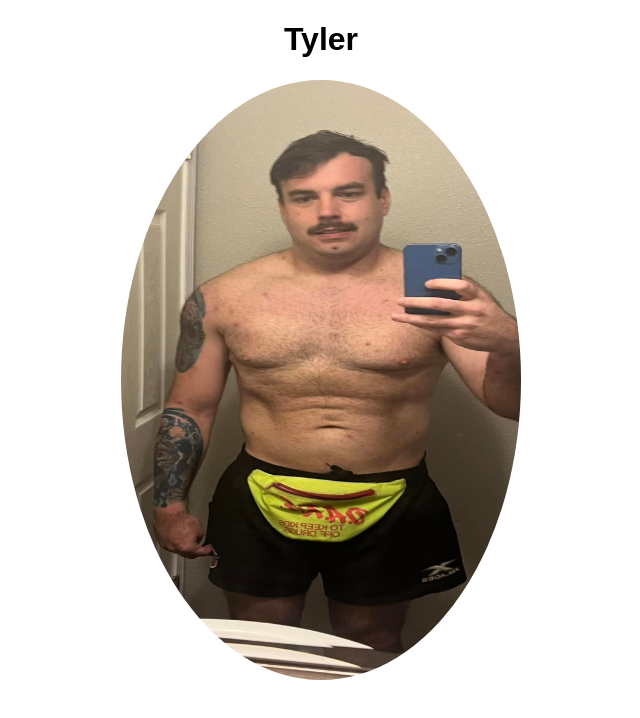
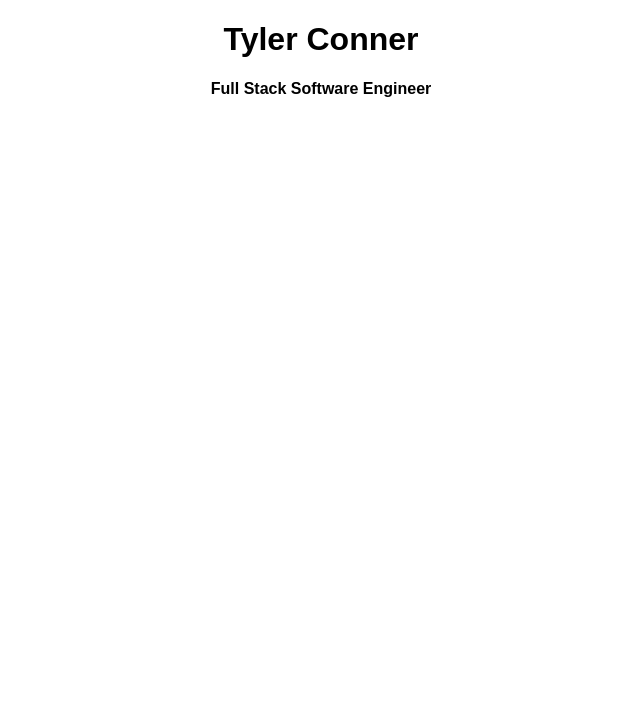
Before and after one commit to tconn93/Tyler, a React (Create React App) app in the folder tyler/: page / in a window 1280 px wide. Shown: the top 718 px of the page, without its empty margins (319-959 px from the left). Built offline with nearby package versions, Linux system fonts and the light colour scheme.

Commit message:
professional

```diff
--- a/tyler/src/Profile/Profile.js
+++ b/tyler/src/Profile/Profile.js
@@ -1,14 +1,12 @@
 import React from'react';
 import './Profile.css';
-import logo  from './me2.png';
+
 
 function Profile(){
     return(
         <div className='profile'>
-            <h1>Tyler
-            </h1>
-            <img src={logo} alt='fine' className='profile-pic'
-           height={'600px'} width={'400px'} />
+            <h1>Tyler Conner </h1>
+            <h4>Full Stack Software Engineer</h4>
         </div>
     )
 }
```
